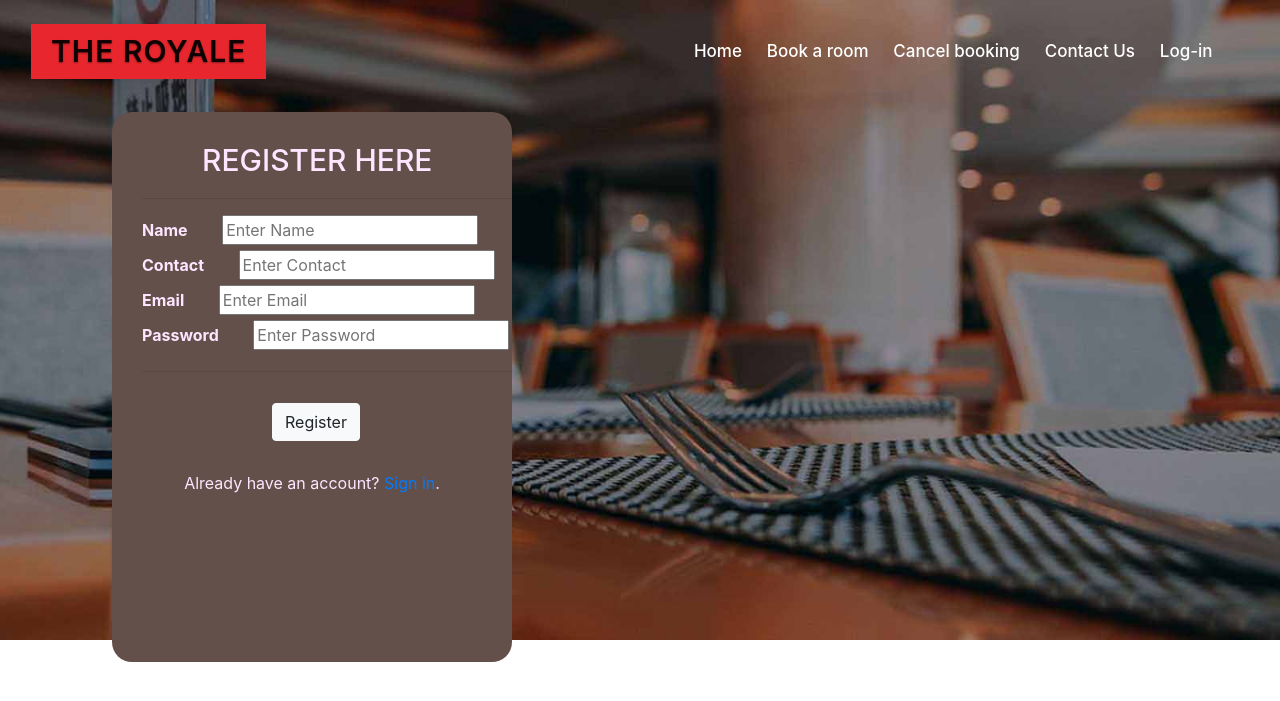
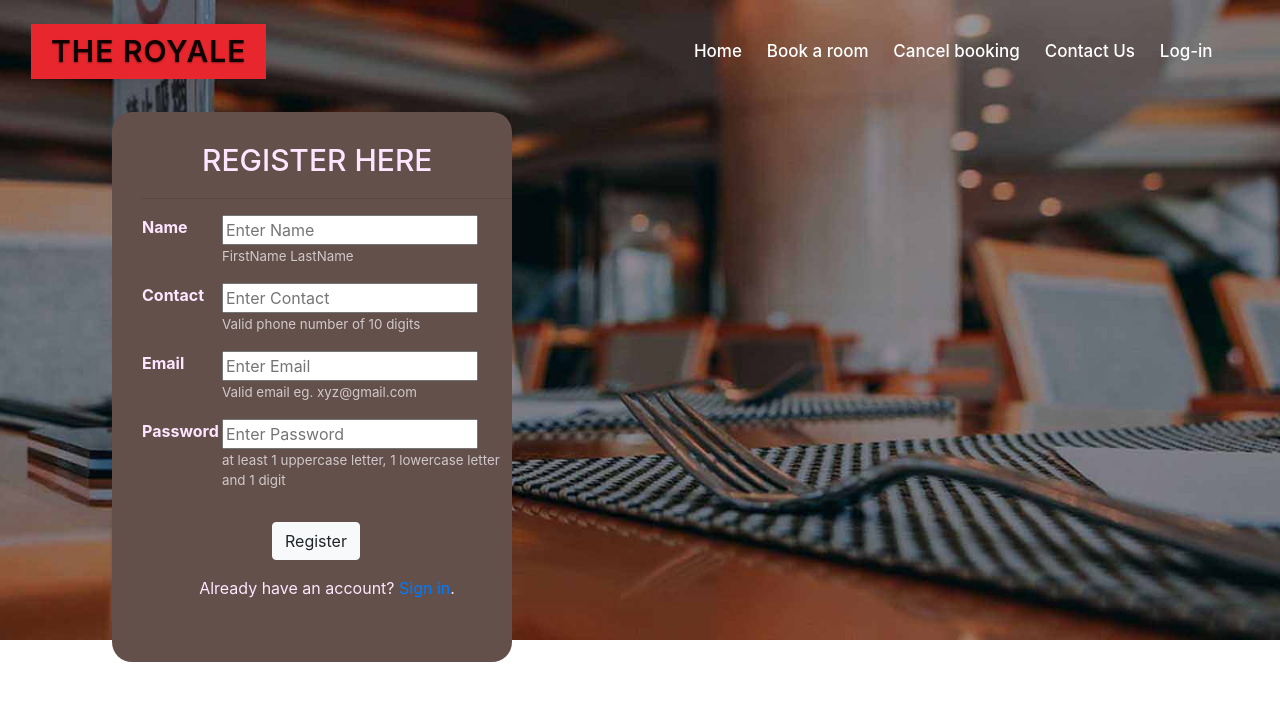
Before and after one commit to nupur-shiturkar/Hotel-Management-System, a Flask app: page /register in a window 1280 px wide. Shown: the top 701 px of the page. Run offline with Flask 2, Linux system fonts and the light colour scheme; parts of the project's set-up code (start-up, migrations or seed data) failed here and were passed over; some libraries are stand-ins or nearby versions.

Commit message:
add validation

```diff
--- a/app.py
+++ b/app.py
@@ -147,7 +147,8 @@ def cancel():
     if request.method == 'POST' :
         cur = mysql.connection.cursor()
         email=request.form['email']
-        cur.execute("SELECT * FROM bookings WHERE email=%s", (email,))
+        room=request.form['room-no']
+        cur.execute("SELECT * FROM bookings WHERE email=%s and room_no=%s", (email,room))
         user = cur.fetchone()
         if user is not None:
             if user['room_type']=='single_ac':
@@ -158,7 +159,7 @@ def cancel():
                 cur.execute("Update double_ac set holder_name=%s,holder_mobile=%s,holder_address=%s,child=%s,adult=%s,in_date=%s,out_date=%s,status=0 where room_no=%s",(None,None,None,0,0,None,None,user['room_no']))
             else:
                 cur.execute("Update double_non_ac set holder_name=%s,holder_mobile=%s,holder_address=%s,child=%s,adult=%s,in_date=%s,out_date=%s,status=0 where room_no=%s",(None,None,None,0,0,None,None,user['room_no']))
-            cur.execute("Delete from bookings where email=%s",(email,))
+            cur.execute("Delete from bookings where email=%s and room_no=%s", (email,room))
             mysql.connection.commit()
             return redirect(url_for('home'))
         else:
--- a/static/styles.css
+++ b/static/styles.css
@@ -1,5 +1,16 @@
 body{
     font-family: 'Lucida Sans';
+}
+.register-page-textbox input:valid:focus{
+    border: 2px solid #38dd38;
+  }
+.register-page-textbox input:invalid:focus{
+    border: 2px solid rgb(243, 54, 54);
+  }
+.validation{
+    font-size:smaller;
+    color: #cfc9c9;
+    padding-left:80px;
 }
 
 .login-container{
@@ -97,7 +108,8 @@ body{
 }
 
 .register-page-textbox{
-    margin-left: 30px;
+    position:absolute;
+    left:110px;
 }
 
 .registration-details{
--- a/templates/home.html
+++ b/templates/home.html
@@ -209,7 +209,7 @@
 					</div>
 					<div class="form-group">
 						<label for="email">Holder Mobile:</label>
-						<input type="text" class="form-control" name="holder_mobile" required="">
+						<input type="text" class="form-control" name="holder_mobile"  pattern="\d{10}" required>
 					</div>
 					<div class="form-group">
 						<label for="email">Holder Address:</label>
--- a/templates/login.html
+++ b/templates/login.html
@@ -16,7 +16,7 @@
         <div class="login-card">
             <div class="login-details">
             <h3 class="login_title">Log-in</h3>
-            <input type="text" class="email" placeholder="Email" name="email" id="email" >
+            <input type="text" class="email" placeholder="Email" name="email" id="email" required>
             <br>
 
             <input type="password" class="password" placeholder="Password" name="password" id="password"  >
--- a/templates/register.html
+++ b/templates/register.html
@@ -18,34 +18,38 @@
 
       <label ><b>Name</b></label>
       <input class="register-page-textbox" type="text" placeholder="Enter Name" name="username" id="username" required>
-      <br>
+      <p class="validation">FirstName LastName</p>
+      <!-- <br> -->
 
       <label><b>Contact</b></label>
-      <input class="register-page-textbox" type="text" placeholder="Enter Contact" name="contact" id="contact" required>
-      <br>
+      <input class="register-page-textbox" type="text" placeholder="Enter Contact" name="contact" id="contact" pattern="\d{10}" required>
+      <p class="validation">Valid phone number of 10 digits</p>
+      <!-- <br> -->
 
       <label ><b>Email</b></label>
-      <input class="register-page-textbox" type="text" placeholder="Enter Email" name="email" id="email" required>
-      <br>
+      <input class="register-page-textbox" type="text" placeholder="Enter Email" name="email" id="email" pattern="((^[a-z]+[\.]*[0-9]*)@([\w]+)([\.])([a-z]{2,3}$))" required>
+      <p class="validation">Valid email eg. xyz@gmail.com</p>
+      <!-- <br> -->
 
       <label><b>Password</b></label>
       <input class="register-page-textbox" type="password" placeholder="Enter Password" name="password" id="password" required>
-      <br>
+      <p class="validation">at least 1 uppercase letter, 1 lowercase letter and 1 digit</p>
+      <!-- <br> -->
 
       <!--label for="psw-repeat"><b>Confirm Password</b></!--label>
       <input type="password" placeholder="Repeat Password" name="psw-repeat" id="psw-repeat" required>
       <br-->
-      <hr>
+      <!-- <hr> -->
 
 
         <button type="submit" class="register-btn-register-page btn btn-light sign-up-button" onclick = "alertbox()">Register</button>
-
+        <p><center>Already have an account? <a href="/login">Sign in</a>.</center></p>
     </div>
 
-    <div class="container-signin">
+    <!-- <div class="container-signin">
       <p>Already have an account? <a href="/login">Sign in</a>.</p>
     </div>
-
+   -->
 
   </form>
 </div>
```
Also changed, not shown: templates/cancel.html (+5 -3 lines).
